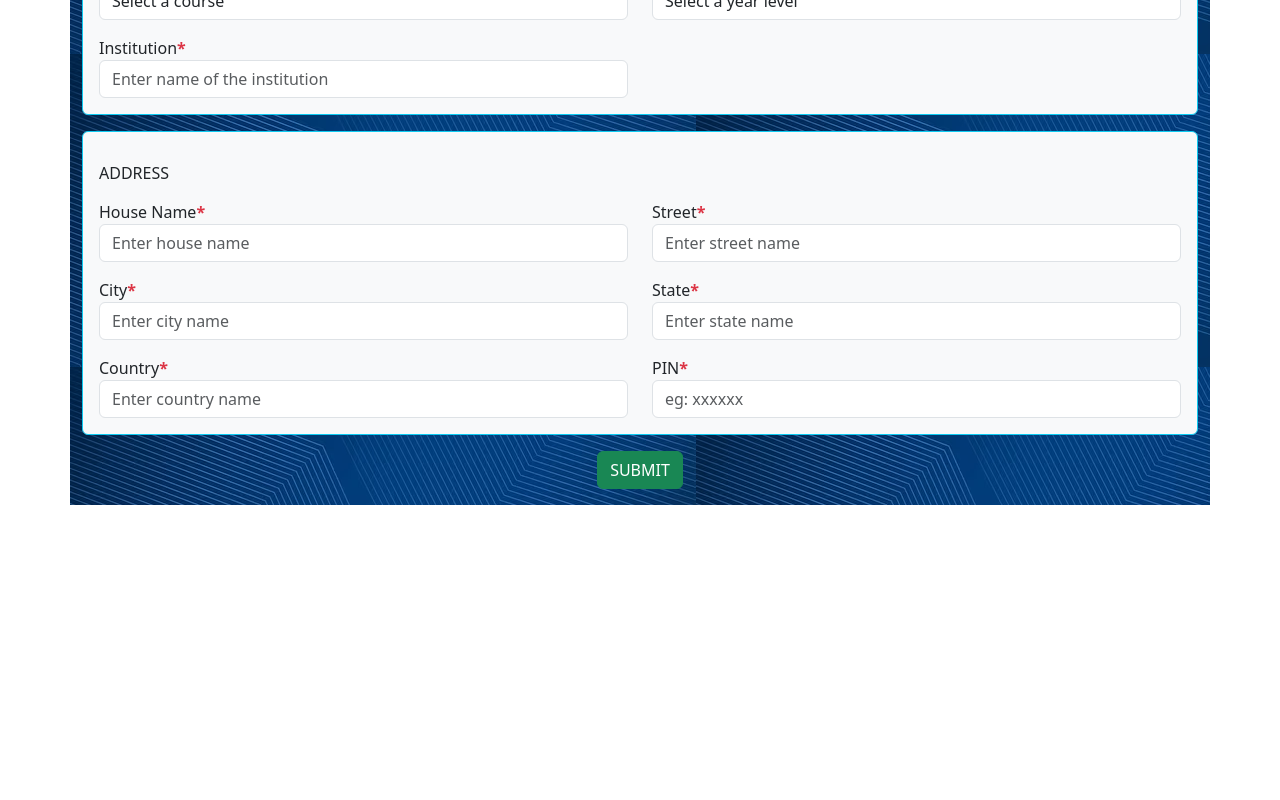
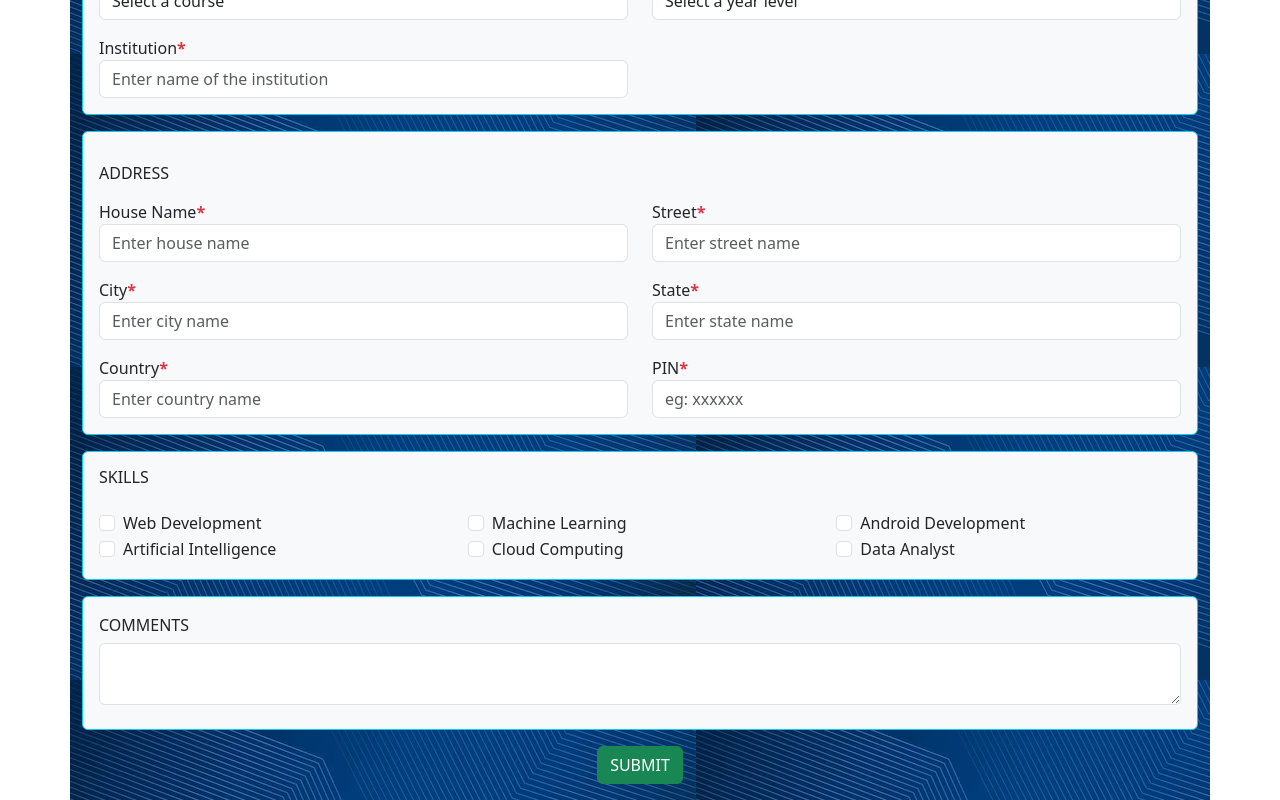
Before and after one commit to malavika-unni/Student_Registration_Form_With_React_PHP, a React (Create React App) app in the folder regform/: page / in a window 1280 px wide. Shown: the part 620-1420 px from the top of the page. Before the commit the page ends 1125 px from the top, so only its background shows below. Built offline with nearby package versions, Linux system fonts and the light colour scheme.

Commit message:
Modified StudentRegForm.js by adding the fields for skills and comments in registration form

```diff
--- a/regform/src/components/StudentRegForm.js
+++ b/regform/src/components/StudentRegForm.js
@@ -18,6 +18,8 @@ const StudentRegForm = ({ setUserData }) => {
   const [state, setState] = useState('');
   const [country, setCountry] = useState('');
   const [pin, setPin] = useState('');
+  const [skills, setSkills] = useState([]);
+  const [comments, setComments] = useState('');
 // Function to handle file upload and request sending
 const fileUpload = async () => {
 
@@ -39,6 +41,8 @@ const fileUpload = async () => {
       formData.append('state', state);
       formData.append('country', country);
       formData.append('pin', pin);
+      formData.append('skills', skills.join(','));
+      formData.append('comments', comments);
             // Send form data to the server using axios post request
             const response = await axios.post('http://localhost/StudentRegForm.php', formData, {
                 headers: { 'Content-Type': "multipart/form-data" },
@@ -65,7 +69,15 @@ const fileUpload = async () => {
     // Call fileUpload function
     await fileUpload();
 
-  }
+  };
+    // Function to handle skill change
+    const handleSkillChange = (skill) => {
+        if (skills.includes(skill)) {
+          setSkills(skills.filter(s => s !== skill));
+        } else {
+          setSkills([...skills, skill]);
+        }
+      };
     return(
         <div>
         <div className="container mt-5 d-grid " style={{ backgroundImage: `url(${backgroundImage})` }}>
@@ -377,6 +389,125 @@ const fileUpload = async () => {
             </div>
           </div>
 
+        {/*Skills*/}
+          <div className='card bg-light border-info mt-3'>
+            <div className='card-body'>
+              <div className="row">
+                <label><h6 className='card-title'>SKILLS</h6></label><br />
+              </div>
+
+
+
+
+              <div className="row mt-3">
+                <div className="col-md-4">
+                  <div className="form-check form-check-inline required">
+                    <input
+                      type="checkbox"
+                      id="WebDevelopment"
+                      name="WebDevelopment"
+                      value="WebDevelopment"
+                      className="form-check-input"
+                      checked={skills.includes('WebDevelopment')}
+                      onChange={() => handleSkillChange('WebDevelopment')}
+                    />
+                    <label htmlFor="WebDevelopment" className="form-check-label">Web Development</label>
+                  </div>
+                </div>
+                <div className="col-md-4">
+                  <div className="form-check form-check-inline">
+                    <input
+                      type="checkbox"
+                      id="ml"
+                      name="ml"
+                      value="ML"
+                      className="form-check-input"
+                      checked={skills.includes('ML')}
+                      onChange={() => handleSkillChange('ML')}
+                    />
+                    <label htmlFor="ml" className="form-check-label">Machine Learning</label>
+                  </div>
+                </div>
+                <div className="col-md-4">
+                  <div className="form-check form-check-inline">
+                    <input
+                      type="checkbox"
+                      id="AndroidDevelopment"
+                      name="AndroidDevelopment"
+                      value="AndroidDevelopment"
+                      className="form-check-input"
+                      checked={skills.includes('AndroidDevelopment')}
+                      onChange={() => handleSkillChange('AndroidDevelopment')}
+                    />
+                    <label htmlFor="AndroidDevelopment" className="form-check-label">Android Development</label>
+                  </div>
+                </div>
+              </div>
+              <div className='row'>
+                <div className='col-md-4'>
+                  <div className="form-check form-check-inline">
+                    <input
+                      type="checkbox"
+                      id="ai"
+                      name="ai"
+                      value="AI"
+                      className="form-check-input"
+                      checked={skills.includes('AI')}
+                      onChange={() => handleSkillChange('AI')}
+                    />
+                    <label htmlFor="AI" className="form-check-label">Artificial Intelligence</label>
+                  </div>
+                </div>
+                <div className="col-md-4">
+                  <div className="form-check form-check-inline">
+                    <input
+                      type="checkbox"
+                      id="cloudComputing"
+                      name="cloudComputing"
+                      value="cloudComputing"
+                      className="form-check-input"
+                      checked={skills.includes('cloudComputing')}
+                      onChange={() => handleSkillChange('cloudComputing')}
+                    />
+                    <label htmlFor="cloudComputing" className="form-check-label">Cloud Computing</label>
+                  </div>
+                </div>
+                <div className="col-md-4">
+                  <div className="form-check form-check-inline">
+                    <input
+                      type="checkbox"
+                      id="dataAnalyst"
+                      name="dataAnalyst"
+                      value="dataAnalyst"
+                      className="form-check-input"
+                      checked={skills.includes('dataAnalyst')}
+                      onChange={() => handleSkillChange('dataAnalyst')}
+                    />
+                    <label htmlFor="dataAnalyst" className="form-check-label">Data Analyst</label>
+                  </div>
+                </div>
+              </div>
+            </div>
+          </div>
+
+
+          {/* Comments */}
+
+          <div className='card bg-light border-info mt-3'>
+            <div className='card-body'>
+              <div className="form-row mb-2">
+                <label htmlFor="comments"><h6 className='card-title'>COMMENTS</h6></label>
+                <textarea
+                  className="form-control"
+                  id="comments"
+                  name="comments"
+                  value={comments}
+                  onChange={(e) => setComments(e.target.value)}
+                ></textarea>
+              </div>
+            </div>
+          </div>
+
           {/* Submit Button */}
           <div className="mb-3 mt-3 row">
             <div className="text-center">
```
